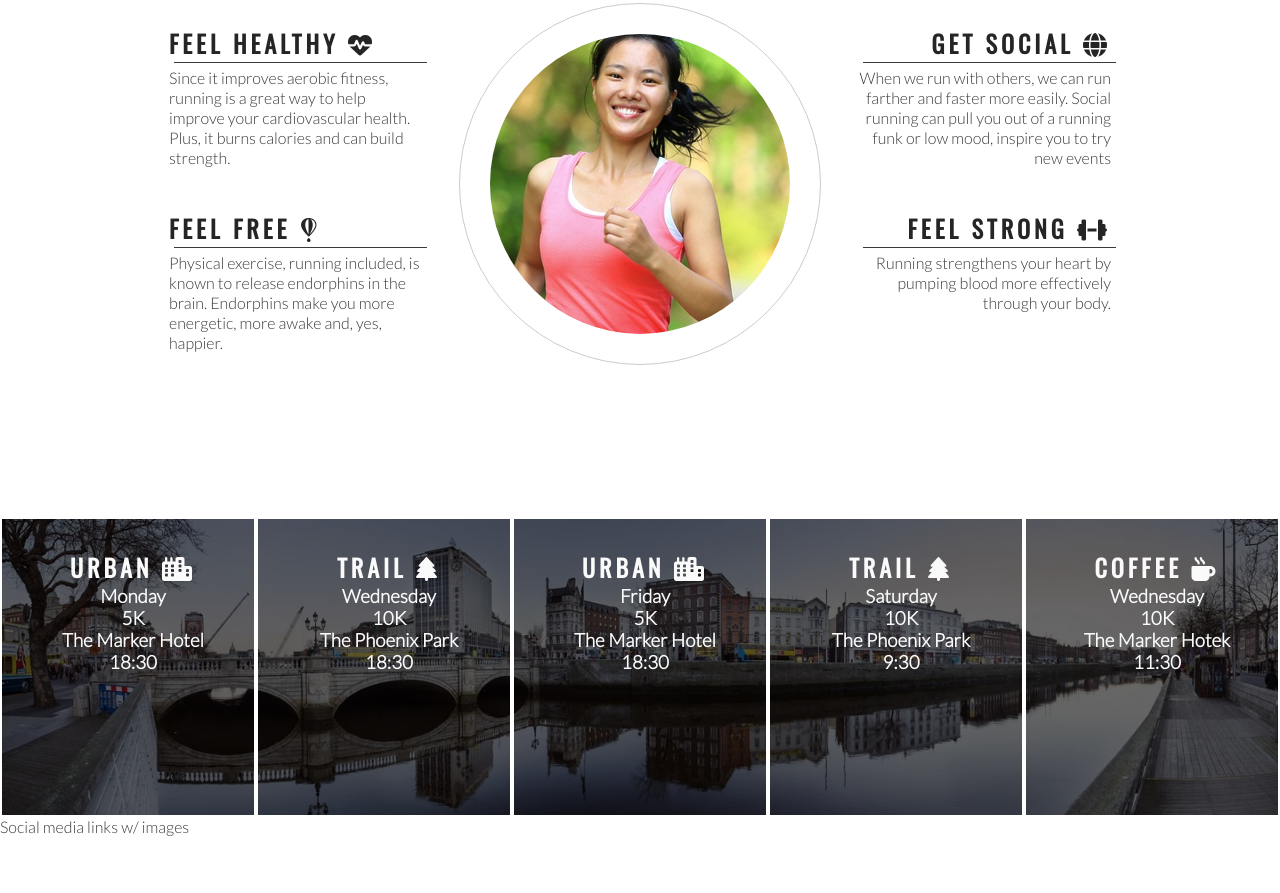
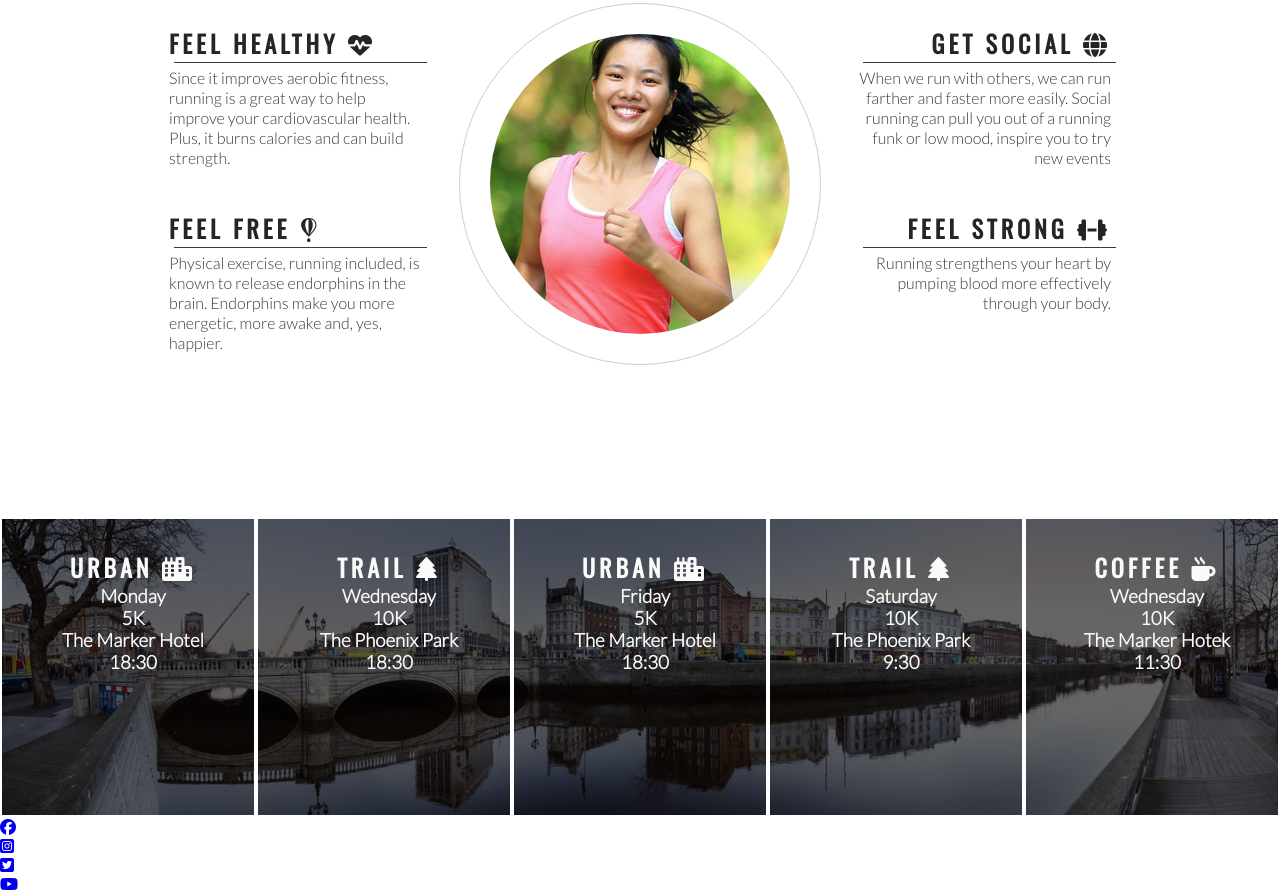
Before and after one commit to RiyadhKh4n/love-running-walkthrough, a plain HTML site: page index.html in a window 1280 px wide. Shown: the part 778-1671 px from the top of the page. Before the commit the page ends 1614 px from the top, so only its background shows below. Drawn offline with nearby package versions, Linux system fonts and the light colour scheme.

Commit message:
added icons for footer

```diff
--- a/index.html
+++ b/index.html
@@ -141,7 +141,26 @@
     </section>
 
     <footer>
-        Social media links w/ images
+        <ul>
+            <li>
+                <a href="https://facebook.com" target="_blank" rel="noopener" aria-label="Visit our Facebook page (opens in a new tab)"><i class="fab fa-facebook"></i></a>
+            </li>
+
+            <li>
+                <a href="https://instagram.com"  target="_blank" rel="noopener" aria-label="Visit our Instagram page (opens in a new tab)"><i class="fab fa-instagram-square"></i></a>
+            </li>
+
+            <li>
+                <a href="https://twitter.com"  target="_blank" rel="noopener" aria-label="Visit our Twitter page (opens in a new tab)"><i class="fab fa-twitter-square"></i></a>
+            </li>
+
+            <li>
+                <a href="https://YouTube.com"  target="_blank" rel="noopener" aria-label="Visit our YouTube page (opens in a new tab)"><i class="fab fa-youtube"></i></a>
+            </li>
+        </ul>
+
+
+
     </footer>
 
 
```
